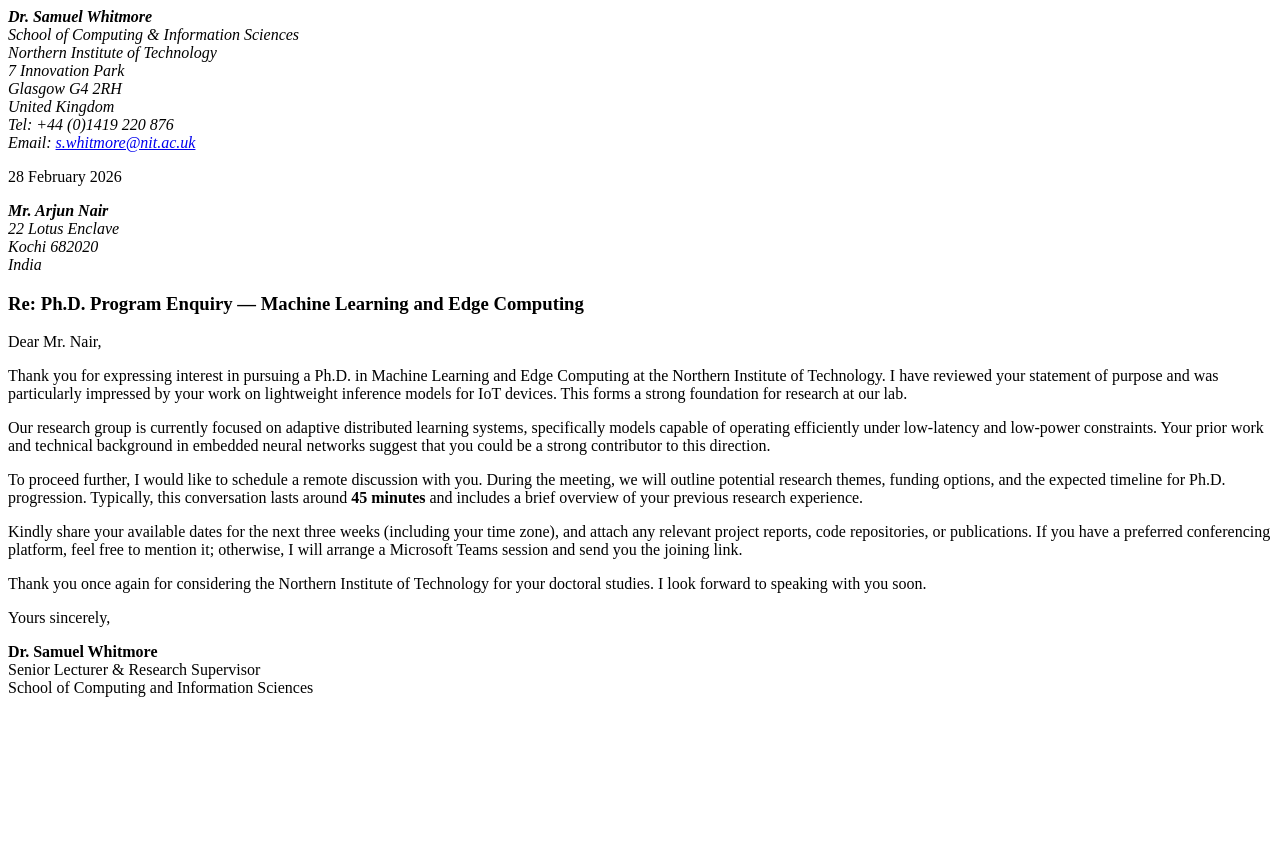
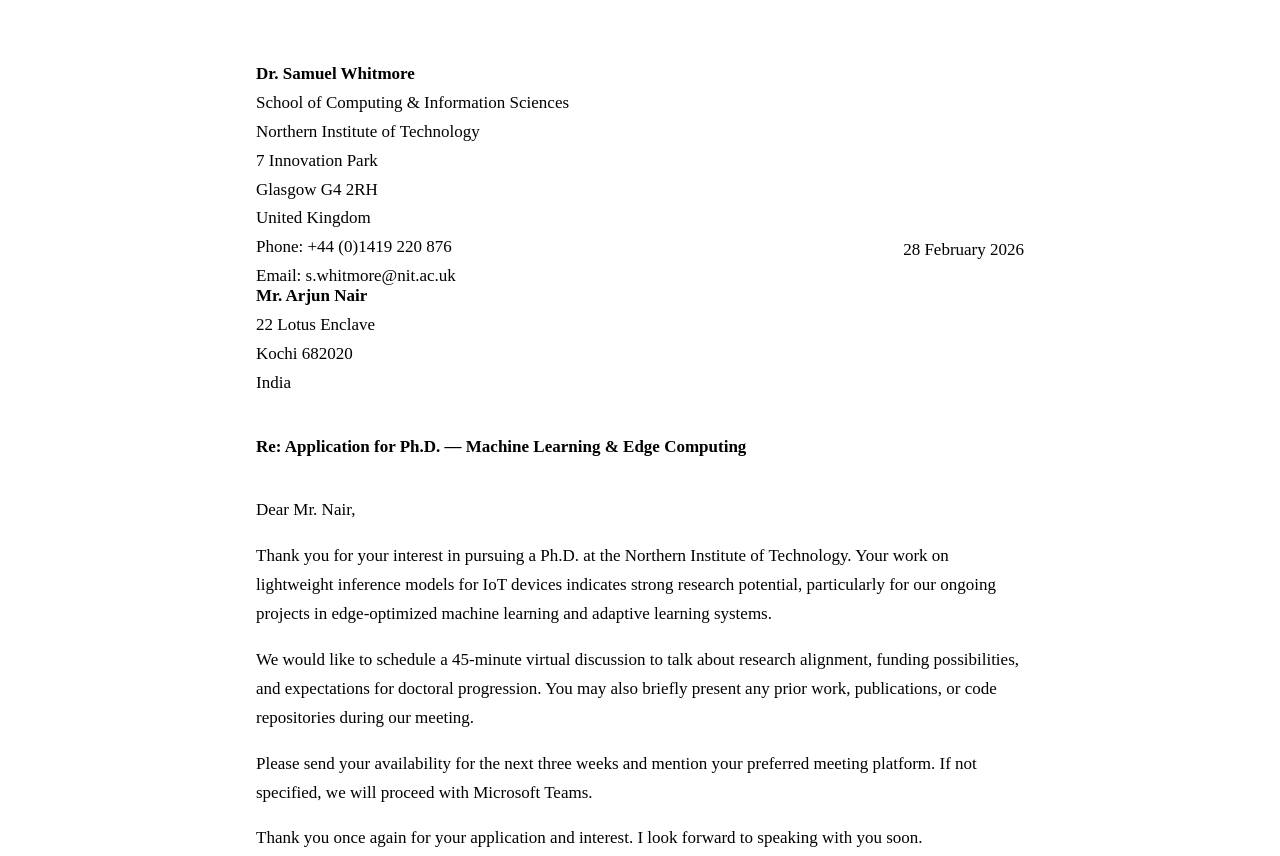
Before and after one commit to jairajrenjith/simple-letter-mulearn, a plain HTML site: page index.html in a window 1280 px wide. Shown: the top 856 px of the page. Before the commit the page ends 800 px from the top, so only its background shows below. Drawn offline with Linux system fonts and the light colour scheme.

Commit message:
Update index.html

```diff
--- a/index.html
+++ b/index.html
@@ -3,79 +3,85 @@
 <head>
 <meta charset="UTF-8">
 <title>PhD Application Response Letter</title>
+
+<style>
+    body{
+        width: 60%;
+        margin: 60px auto;
+        font-family: "Times New Roman", serif;
+        line-height: 1.7;
+        font-size: 17px;
+        color: #000;
+    }
+
+    .date{
+        text-align: right;
+        margin-top: -90px;
+        font-size: 17px;
+    }
+
+    .section{ margin-bottom: 35px; }
+
+    strong{ font-weight: 600; }
+</style>
 </head>
-
 <body>
 
-    <address>
+<div class="section">
     <strong>Dr. Samuel Whitmore</strong><br>
     School of Computing & Information Sciences<br>
     Northern Institute of Technology<br>
     7 Innovation Park<br>
     Glasgow G4 2RH<br>
     United Kingdom<br>
-        Tel: +44 (0)1419 220 876<br>
-        Email: <a href="mailto:s.whitmore@nit.ac.uk">s.whitmore@nit.ac.uk</a>
-    </address>
+    Phone: +44 (0)1419 220 876<br>
+    Email: s.whitmore@nit.ac.uk
+</div>
 
-    <p><time datetime="2026-02-28">28 February 2026</time></p>
+<p class="date">28 February 2026</p>
 
-    <address>
+<div class="section">
     <strong>Mr. Arjun Nair</strong><br>
     22 Lotus Enclave<br>
     Kochi 682020<br>
     India
-    </address>
+</div>
 
-    <h3>Re: Ph.D. Program Enquiry — Machine Learning and Edge Computing</h3>
+<div class="section">
+    <strong>Re: Application for Ph.D. — Machine Learning & Edge Computing</strong>
+</div>
+
+<p>Dear Mr. Nair,</p>
 
 <p>
-        Dear Mr. Nair,
+Thank you for your interest in pursuing a Ph.D. at the Northern Institute of Technology.
+Your work on lightweight inference models for IoT devices indicates strong research potential,
+particularly for our ongoing projects in edge-optimized machine learning and adaptive learning systems.
 </p>
 
 <p>
-        Thank you for expressing interest in pursuing a Ph.D. in Machine Learning and
-        Edge Computing at the Northern Institute of Technology. I have reviewed your
-        statement of purpose and was particularly impressed by your work on
-        lightweight inference models for IoT devices. This forms a strong foundation
-        for research at our lab.
+We would like to schedule a 45-minute virtual discussion to talk about research alignment,
+funding possibilities, and expectations for doctoral progression. You may also briefly present
+any prior work, publications, or code repositories during our meeting.
 </p>
 
 <p>
-        Our research group is currently focused on adaptive distributed learning
-        systems, specifically models capable of operating efficiently under
-        low-latency and low-power constraints. Your prior work and technical background
-        in embedded neural networks suggest that you could be a strong contributor to
-        this direction.
+Please send your availability for the next three weeks and mention your preferred meeting platform.
+If not specified, we will proceed with Microsoft Teams.
 </p>
 
 <p>
-        To proceed further, I would like to schedule a remote discussion with you.
-        During the meeting, we will outline potential research themes, funding
-        options, and the expected timeline for Ph.D. progression. Typically, this
-        conversation lasts around <strong>45 minutes</strong> and includes a brief
-        overview of your previous research experience.
+Thank you once again for your application and interest. I look forward to speaking with you soon.
 </p>
 
-    <p>
-        Kindly share your available dates for the next three weeks (including your
-        time zone), and attach any relevant project reports, code repositories, or
-        publications. If you have a preferred conferencing platform, feel free to
-        mention it; otherwise, I will arrange a Microsoft Teams session and send you
-        the joining link.
-    </p>
+<br><br>
 
 <p>
-        Thank you once again for considering the Northern Institute of Technology for
-        your doctoral studies. I look forward to speaking with you soon.
-    </p>
-
-    <p>Yours sincerely,</p>
-
-    <p>
+Yours sincerely,<br><br>
 <strong>Dr. Samuel Whitmore</strong><br>
-        Senior Lecturer & Research Supervisor<br>
-        School of Computing and Information Sciences
+Senior Lecturer & Ph.D. Supervisor<br>
+School of Computing & Information Sciences<br>
+Northern Institute of Technology
 </p>
 
 </body>
```
Lines whose indentation alone changed are shown as unchanged.
